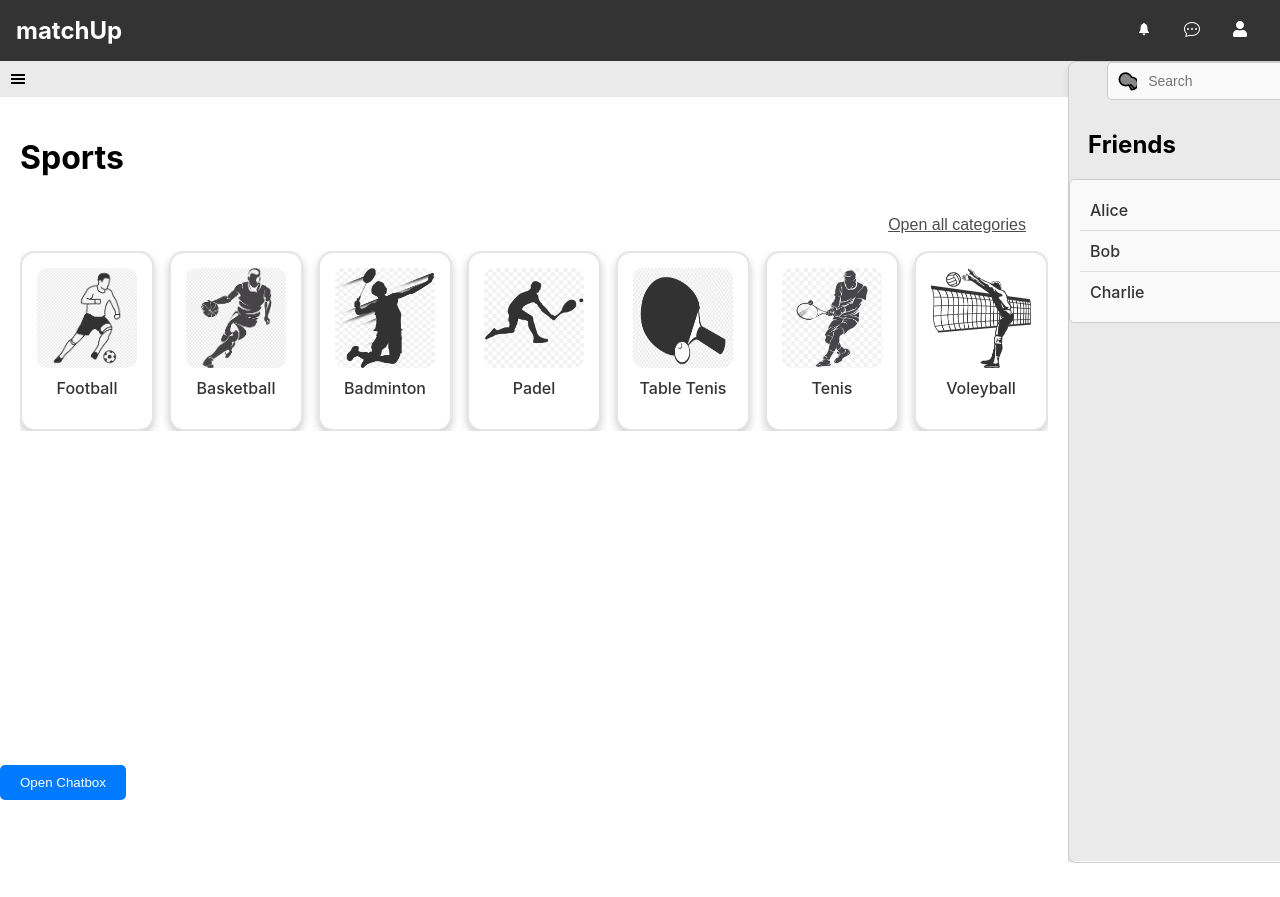
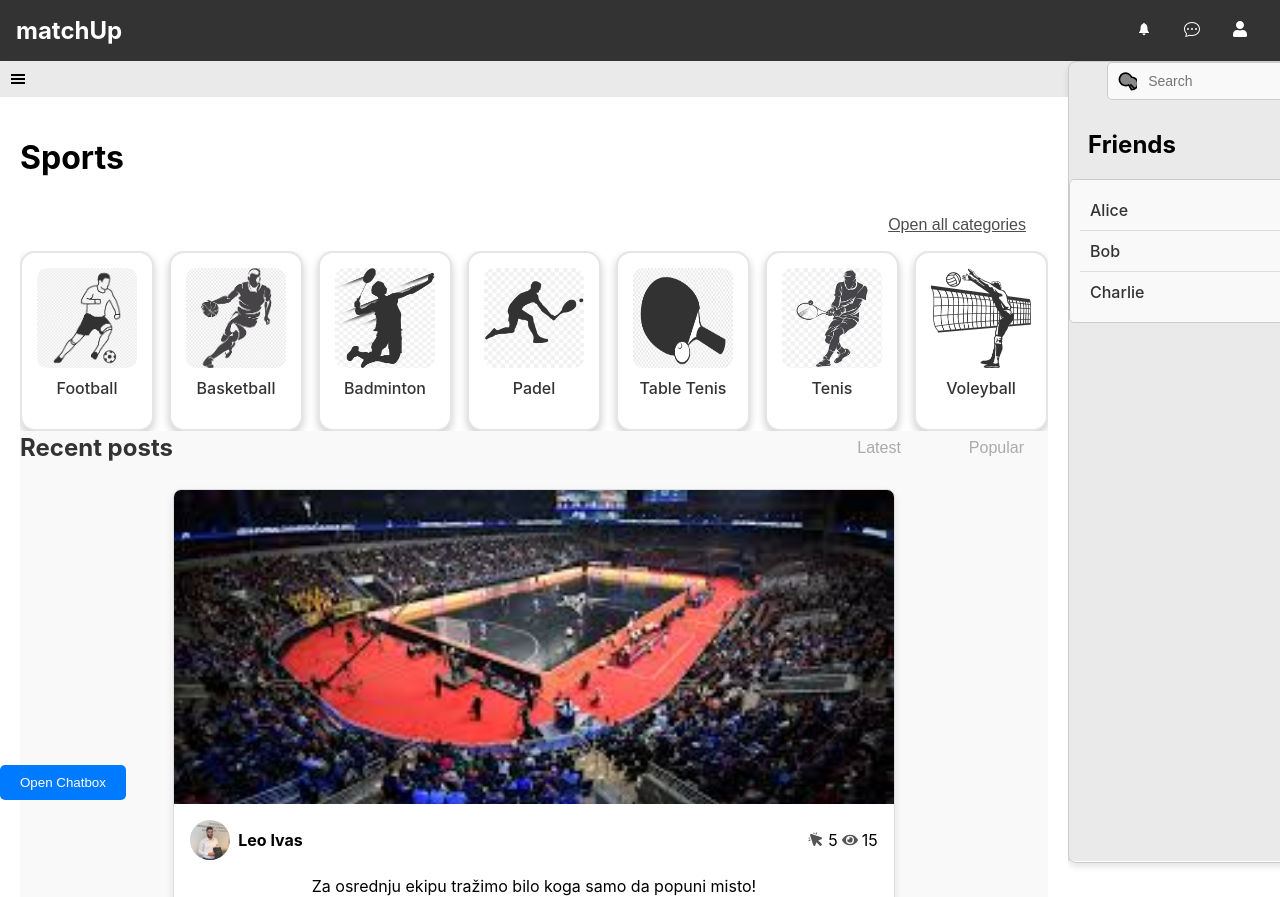
Before and after one commit to leo-st/app, a React (Create React App) app: page / in a window 1280 px wide. Shown: the top 897 px of the page. Before the commit the page ends 863 px from the top, so only its background shows below. Built offline with nearby package versions, Linux system fonts and the light colour scheme; the HTML template or start-up script is replaced by a standard one.

Commit message:
adding feedposts

```diff
--- a/src/components/SportCard.jsx
+++ b/src/components/SportCard.jsx
@@ -3,7 +3,7 @@ import './SportCard.css';
 function SportCard({ image, description }) {
     return (
         <div className="card">
-            <img src={image} alt="Sport" />
+            <img src={image} alt={description} />
             <p>{description}</p>
         </div>
     );
--- a/src/components/UI/Main.jsx
+++ b/src/components/UI/Main.jsx
@@ -2,7 +2,7 @@ import "./Main.css";
 import { GiHamburgerMenu } from "react-icons/gi";
 import Sidebar from "./Sidebar";
 import { useState } from "react";
-import Feed from "../Feed";
+import Feed from "../feed/Feed";
 import Chat from "./Chat";
 
 function Main() {
--- a/src/components/Feed.jsx
+++ b/src/components/feed/Feed.jsx
@@ -1,7 +1,8 @@
 import React, { useState, useEffect } from "react";
 import "./Feed.css";
-import SportCard from "./SportCard";
-import ChatBox from "./ChatBox";
+import SportCard from "../SportCard";
+import ChatBox from "../ChatBox";
+import FeedList from "./FeedList";
 function Feed({ friendChat }) {
   console.log("feed rendered");
   console.log(friendChat);
@@ -42,6 +43,7 @@ function Feed({ friendChat }) {
           </ul>
         </div>
       </div>
+      <FeedList />
 
       {showOverlay && (
         <ChatBox onShowOverlay={hideChatBox} friend={friendChat} />
--- /dev/null
+++ b/src/components/feed/FeedList.css
@@ -0,0 +1,47 @@
+.feed-list {
+    display: flex;
+    flex-direction: column; /* Stack the header and FeedPost vertically */
+    align-items: center; /* Center content horizontally */
+    background-color: #f9f9f9; /* Light background for contrast */
+    height: 100vh; /* Full viewport height */
+    width: 100%; /* Full width */
+    box-sizing: border-box; /* Includes padding in width/height calculations */
+  }
+
+  .feed-list-header {
+    display: flex; /* Enables flexbox for layout */
+    justify-content: space-between; /* Space between text and buttons */
+    align-items: center; /* Aligns items vertically */
+    width: 100%; /* Matches the width of the FeedPost or adjusts to preference */
+    margin-bottom: 1.5rem; /* Adds spacing below the header */
+    padding: 0 1rem; /* Adds horizontal padding for better spacing */
+  }
+
+  .recent-posts {
+    color: #333; /* Darker grey color for better visibility */
+    font-size: 1.5rem; /* Larger text size for emphasis */
+    font-weight: bold; /* Bold for emphasis */
+    text-align: left; /* Ensures text is aligned to the left */
+  }
+
+  .feed-list-buttons {
+    display: flex; /* Enables horizontal layout for buttons */
+    gap: 20px; /* Custom spacing between buttons */
+  }
+
+  .feed-button {
+    background: none; /* No background */
+    border: none; /* Light border for definition */
+    border-radius: 4px; /* Rounded corners */
+    padding: 0.5rem 1.5rem; /* Padding inside the button for better size */
+    color: #aaa; /* Light grey text color */
+    cursor: pointer; /* Pointer cursor on hover */
+    font-size: 1rem; /* Button text size */
+    text-transform: capitalize; /* Capitalizes button text */
+    transition: color 0.3s ease, background-color 0.3s ease; /* Smooth hover effect */
+  }
+
+  .feed-button:hover {
+    color: #555; /* Darker text color on hover */
+    background-color: #f0f0f0; /* Subtle background color change on hover */
+  }
--- /dev/null
+++ b/src/components/feed/FeedList.jsx
@@ -0,0 +1,28 @@
+import FeedPost from "./FeedPost";
+import './FeedList.css'
+function FeedList() {
+    return (
+      <div className="feed-list">
+        <div className="feed-list-header">
+          <text className="recent-posts">Recent posts</text>
+          <div className="feed-list-buttons">
+            <button className="feed-button">Latest</button>
+            <button className="feed-button">Popular</button>
+          </div>
+        </div>
+        <FeedPost
+          image="/images/futsal_stadium.jpg"
+          image_description="test"
+          user_image="/images/user_pic.jpg"
+          place="Krempijevo"
+          time="21:00"
+          username="Leo Ivas"
+          clicks={5}
+          views={15}
+          description="Za osrednju ekipu tražimo bilo koga samo da popuni misto!"
+        />
+      </div>
+    );
+  }
+
+export default FeedList;
--- /dev/null
+++ b/src/components/feed/FeedPost.css
@@ -0,0 +1,80 @@
+.feed-post-main {
+    display: flex;
+    flex-direction: column;
+    width: 70%; /* Constrains the feed post to 70% of the FeedList's width */
+    max-width: 800px; /* Optional: Limits the maximum width */
+    height: auto; /* Adjusts height based on content */
+    border: 1px solid #ddd;
+    border-radius: 8px;
+    overflow: hidden;
+    background-color: #fff;
+    box-shadow: 0 4px 8px rgba(0, 0, 0, 0.1); /* Optional: Adds a subtle shadow */
+    margin: 0 auto; /* Centers the FeedPost horizontally */
+  }
+
+  .feed-post-image {
+    width: 100%; /* Ensures the image spans the full width of the container */
+    height: 50%; /* Restricts the image to 50% of the FeedPost height */
+    object-fit: cover; /* Maintains aspect ratio while covering the area */
+  }
+
+  .feed-post-text {
+    padding: 1rem;
+  }
+
+  .feed-post-info {
+    display: flex;
+    justify-content: space-between;
+    align-items: center;
+    margin-bottom: 1rem;
+  }
+
+  .user-info {
+    display: flex;
+    align-items: center;
+  }
+
+  .user-icon {
+    width: 40px;
+    height: 40px;
+    border-radius: 50%;
+    margin-right: 0.5rem;
+    object-fit: cover;
+  }
+
+  .username {
+    font-weight: bold;
+    font-size: 1rem;
+  }
+
+  .post-stats {
+    display: flex;
+    align-items: center;
+  }
+
+  .icon {
+    margin: 0 0.25rem;
+    color: #555;
+  }
+
+  .feed-post-description {
+    margin-bottom: 1rem;
+  }
+
+  .feed-post-description p {
+    margin: 0 0 0.5rem;
+  }
+
+  .post-details {
+    display: flex;
+    justify-content: space-between;
+    font-size: 0.9rem;
+  }
+
+  .place {
+    color: #555;
+  }
+
+  .time {
+    font-weight: bold;
+  }
--- /dev/null
+++ b/src/components/feed/FeedPost.jsx
@@ -0,0 +1,34 @@
+import { PiCursorClickFill } from "react-icons/pi";
+import { FaEye } from "react-icons/fa";
+import "./FeedPost.css";
+
+function FeedPost({ image, image_description,user_image, place, time, username, clicks, views, description }) {
+    return (
+      <div className="feed-post-main">
+        <img className="feed-post-image" src={image} alt={image_description} />
+        <div className="feed-post-text">
+          <div className="feed-post-info">
+            <div className="user-info">
+              <img className="user-icon" src={user_image} alt="User icon" />
+              <label className="username">{username}</label>
+            </div>
+            <div className="post-stats">
+              <PiCursorClickFill className="icon" />
+              <label>{clicks}</label>
+              <FaEye className="icon" />
+              <label>{views}</label>
+            </div>
+          </div>
+          <div className="feed-post-description">
+            <p>{description}</p>
+            <div className="post-details">
+              <label className="place"><strong>Place:</strong> {place}</label>
+              <label className="time"><strong>Time:</strong> {time}</label>
+            </div>
+          </div>
+        </div>
+      </div>
+    );
+  }
+
+export default FeedPost;
```
Also changed, not shown: public/images/futsal_stadium.jpg (added), public/images/user_pic.jpg (added), src/components/feed/Feed.css (renamed from src/components/Feed.css).
